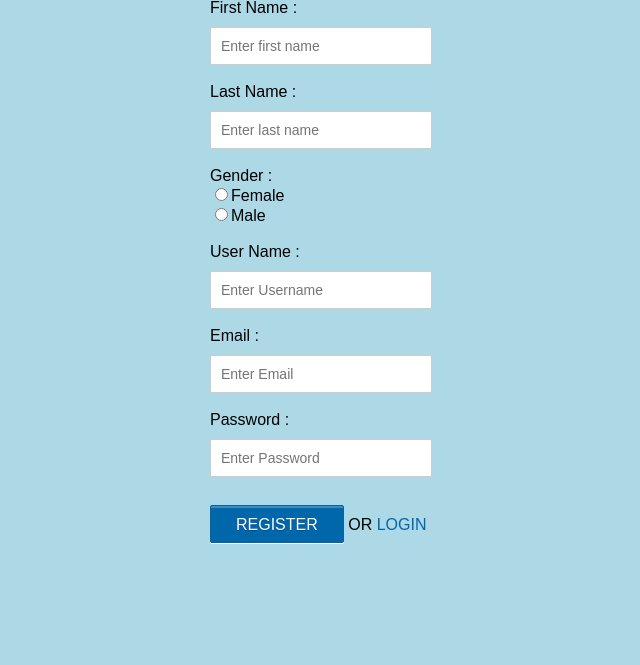
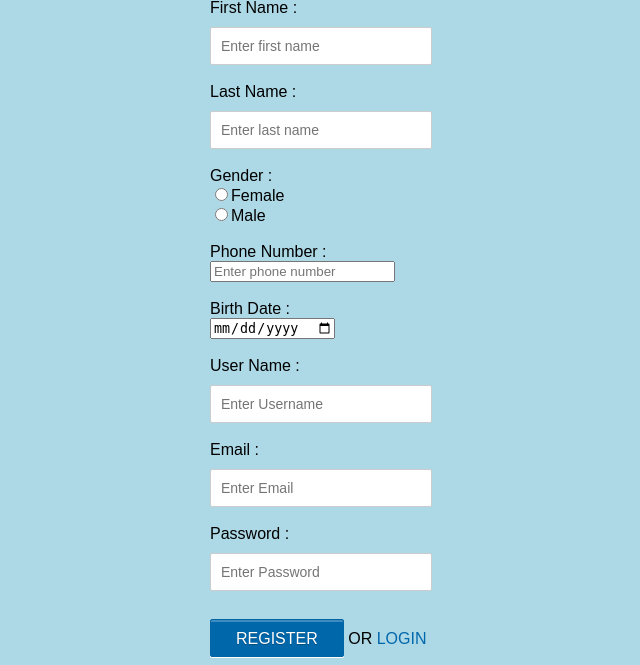
Before and after one commit to SushobhanAgrawal/Project_final, a PHP site: page /view/register.php in a window 1280 px wide. Shown: the part 217-882 px from the top of the page, without its empty margins (280-920 px from the left). Before the commit the page ends 761 px from the top, so only its background shows below. Run offline with PHP 8.4, Linux system fonts and the light colour scheme.

```diff
--- a/view/register.php
+++ b/view/register.php
@@ -22,6 +22,8 @@ value="female">Female<br>
 <input type="radio" name="gender"
 <?php if (isset($gender) && $gender=="male") echo "checked";?>
 value="male">Male<br><br>
+Phone Number : <br><input type="number" name="pnum" placeholder="Enter phone number" required /><br><br>
+Birth Date : <br><input type="date" name="bday" required /><br><br>
 User Name : <input type="text" name="username" placeholder="Enter Username" required /><br><br>
 Email : <br><input type="email" name="email" placeholder="Enter Email" required /><br><br>
 Password : <input type="password" name="password" placeholder="Enter Password" required /><br><br>
```
